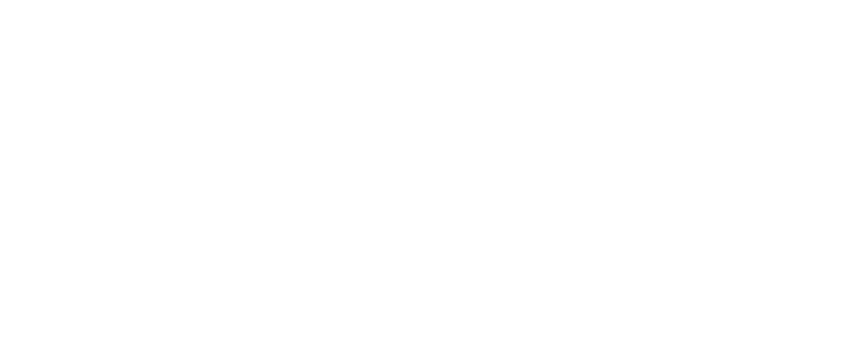
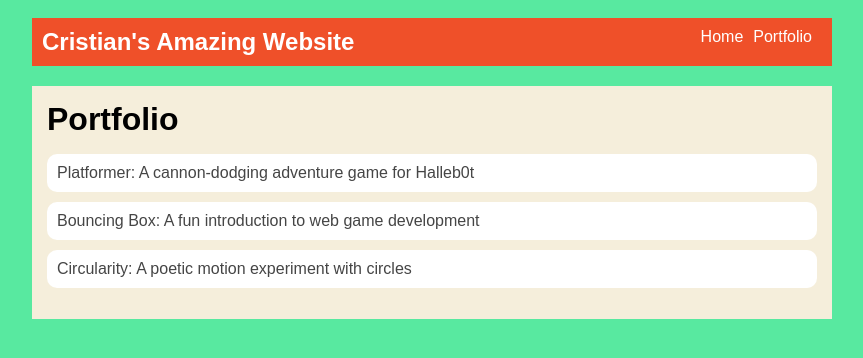
Before and after one commit to cris469/cris469.github.io, a plain HTML site: page portfolio.html in a window 1280 px wide. Shown: the whole page, without its empty margins (208-1071 px from the left). Drawn offline with Linux system fonts and the light colour scheme.

Commit message:
add portfolio page to website

```diff
--- a/portfolio.html
+++ b/portfolio.html
@@ -0,0 +1,40 @@
+<!DOCTYPE html>
+<html>
+  <head>
+    <title>Cristian's website</title>
+    <link rel="stylesheet" href="style.css" />
+  </head>
+
+  <body>
+    <!-- All content goes here -->
+    <div id="all-contents">
+        <nav>
+         <h1>Cristian's Amazing Website</h1>
+         <ul id="nav-ul">
+           <li class="nav-ul">
+             <a href="index.html">Home</a>
+           </li>
+           <li class="nav-li">
+            <a href="portfolio.html">Portfolio</a>
+           </li>
+        </ul>
+     </nav>
+    <main>
+        <div class="content">
+          <h1>Portfolio</h1>
+          <ul id="portfolio">
+            <li>
+              <a href="fsd-projects/platformer/">Platformer: A cannon-dodging adventure game for Halleb0t</a>
+            </li>
+            <li>
+              <a href="fsd-projects/bouncing-box/">Bouncing Box: A fun introduction to web game development</a>
+            </li>
+            <li>
+              <a href="fsd-projects/circularity/">Circularity: A poetic motion experiment with circles</a>
+            </li>
+          </ul>
+        </div>
+     </main>
+    </div>
+  </body>
+</html>
--- a/style.css
+++ b/style.css
@@ -75,3 +75,27 @@ main {
 h2, h3 {
     margin: 0px;
 }
+.content h1 {
+  color: black;
+}
+
+#portfolio {
+  list-style-type: none;
+  padding-left: 0;
+}
+
+#portfolio li {
+  background: #fff;
+  padding: 10px;
+  border-radius: 10px;
+  margin-bottom: 10px;
+}
+
+#portfolio li:hover {
+  background: #eee;
+}
+
+#portfolio a {
+  text-decoration: none;
+  color: #454545;
+}
```
